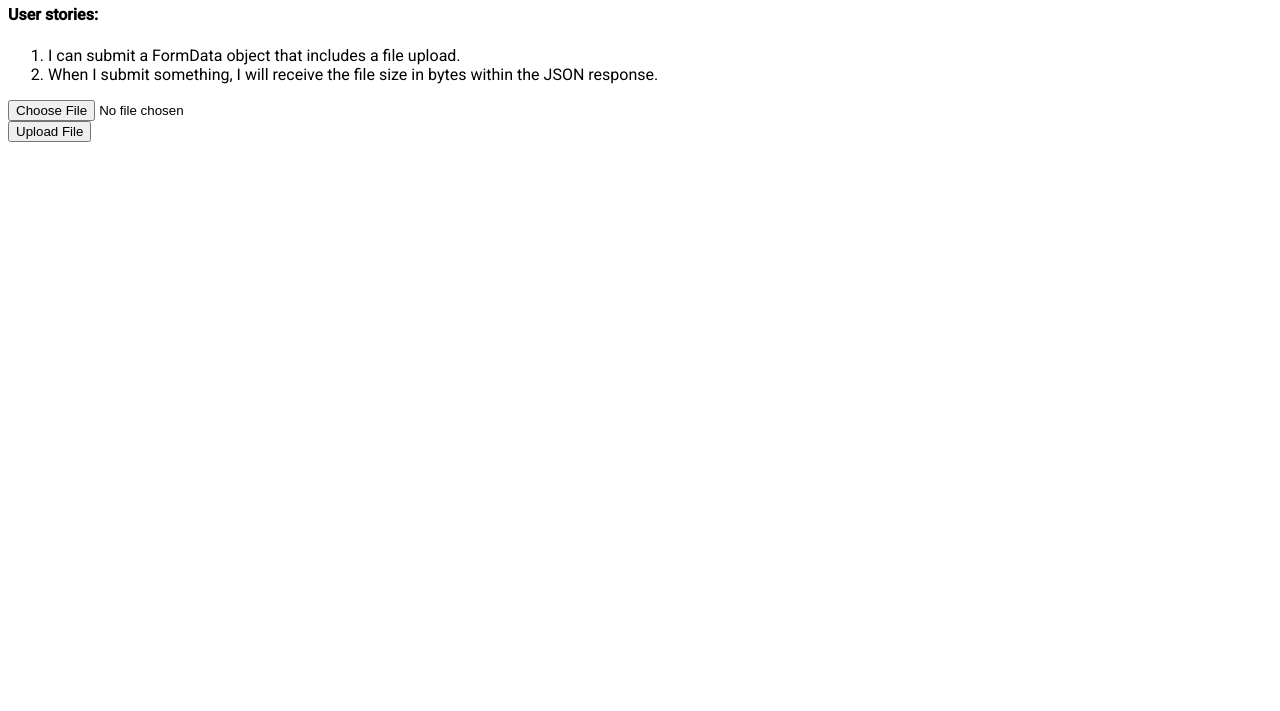
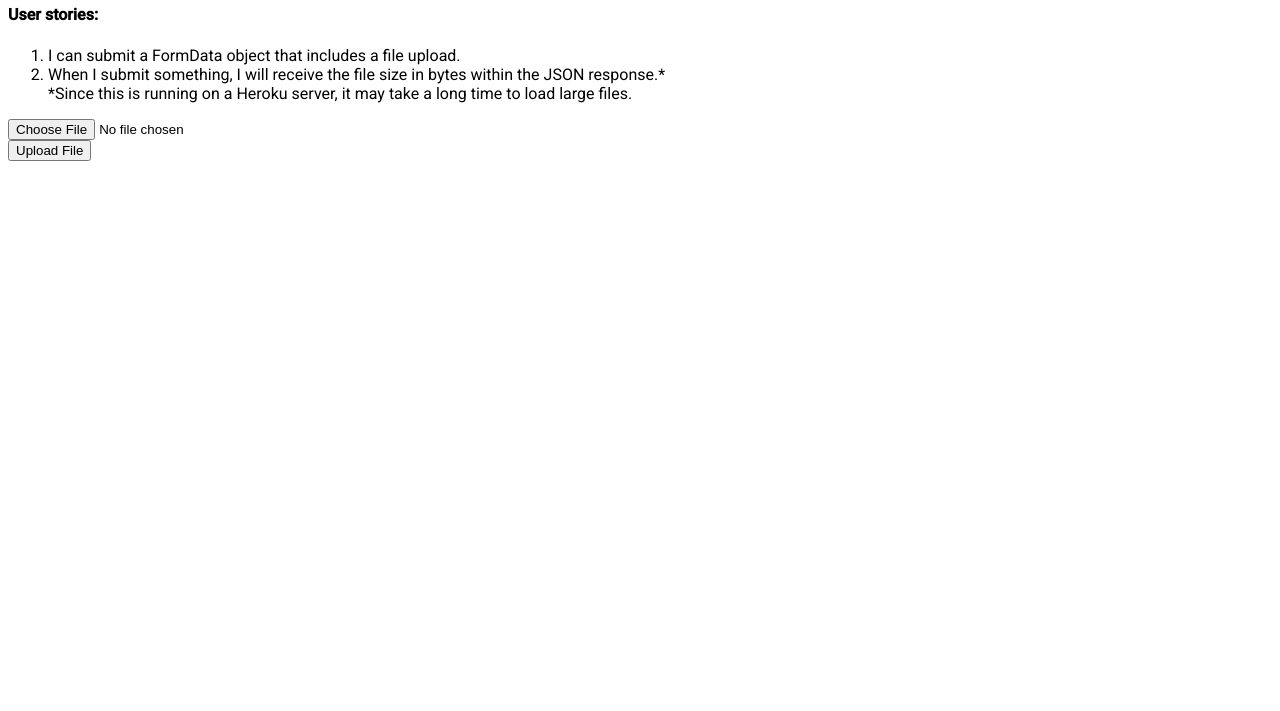
Before and after one commit to ZebGirouard/fileMetadata, a website: page public/index.html in a window 1280 px wide. Shown: the part 89-800 px from the top of the page. Drawn offline with nearby package versions, Linux system fonts and the light colour scheme; some packages are replaced by stand-ins of ours.

Commit message:
Adding note about large files taking a long time to load.

```diff
--- a/public/index.html
+++ b/public/index.html
@@ -14,7 +14,8 @@
         <h4>User stories: </h4>
         <ol>
           <li>I can submit a FormData object that includes a file upload.</li>
-          <li>When I submit something, I will receive the file size in bytes within the JSON response.</li>
+          <li>When I submit something, I will receive the file size in bytes within the JSON response.*</li>
+          *Since this is running on a Heroku server, it may take a long time to load large files.
         </ol>
       </div>
       <form enctype="multipart/form-data" action="/fileInfo" method="POST">
```
